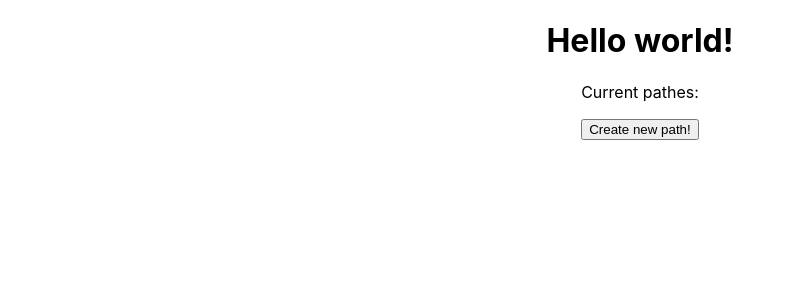
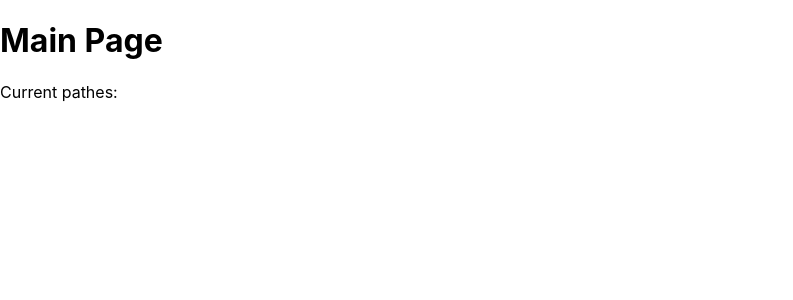
Before and after one commit to AlexKar0706/On_the_edge_frontend, a React (Create React App) app: page /mainPage in a window 1280 px wide. Shown: the top 300 px of the page, without its empty margins (0-793 px from the left). Built offline with nearby package versions, Linux system fonts and the light colour scheme.

Commit message:
Added routing

```diff
--- a/src/App.tsx
+++ b/src/App.tsx
@@ -7,6 +7,7 @@ function App() {
   return (
     <div className="App">
       <Game />
+
     </div>
   );
 }
--- /dev/null
+++ b/src/components/MainPage.tsx
@@ -0,0 +1,12 @@
+import React from 'react'
+
+function MainPage() {
+    return (
+        <div>
+            <h1>Main Page</h1>
+            <p>Current pathes:</p>
+        </div>
+    )
+}
+
+export default MainPage;
--- a/src/index.tsx
+++ b/src/index.tsx
@@ -2,10 +2,24 @@ import React from 'react';
 import ReactDOM from 'react-dom';
 import './index.css';
 import App from './App';
+import Game from './components/Game'
+import MainPage from './components/MainPage'
+
+import {Route, BrowserRouter as Router, Switch} from 'react-router-dom'
+
+
+const routing = (
+  <Router>
+      <div className="page">
+          <Switch>
+              <Route exact path="/" component={App} />
+              <Route exact path="/game" component={Game} />
+              <Route exact path="/mainPage" component={MainPage} />
+          </Switch>
+      </div>
+  </Router>
+)
 
 ReactDOM.render(
-  <React.StrictMode>
-    <App />
-  </React.StrictMode>,
-  document.getElementById('root')
+  routing, document.getElementById('root')
 );
```
Also changed, not shown: 1 other file (tests, documents, lock files or other folders).
